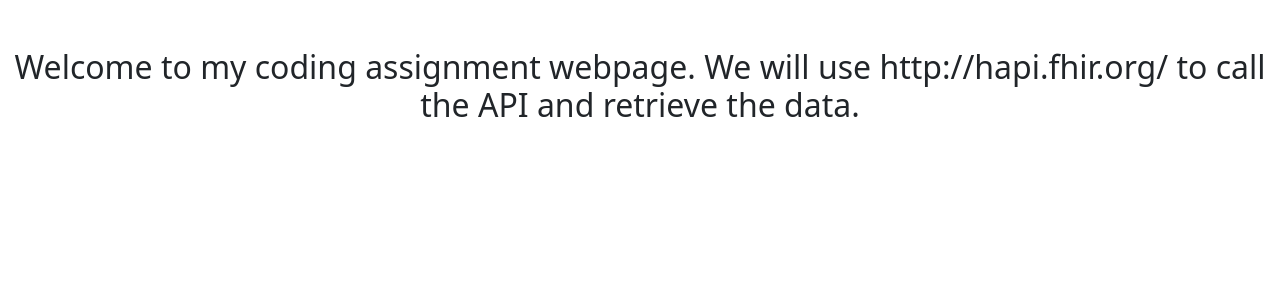
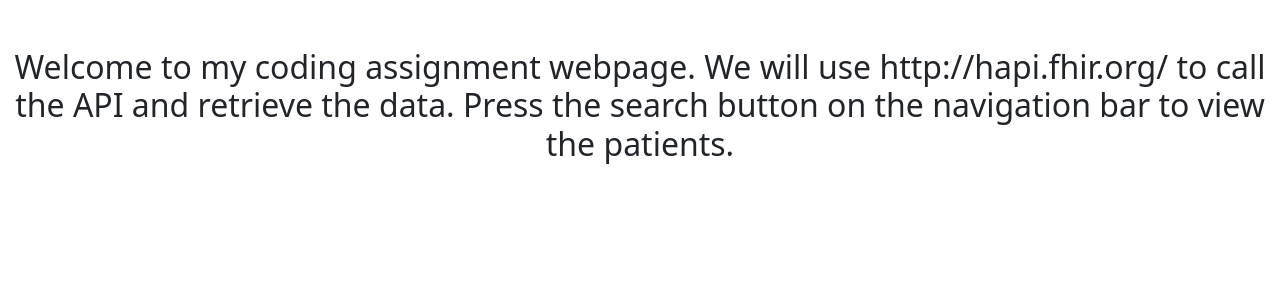
Before and after one commit to cjianyi/webapp, a Flask app: page / in a window 1280 px wide. Shown: the part 56-356 px from the top of the page. Run offline with Flask 2, Linux system fonts and the light colour scheme.

Commit message:
edited home page

```diff
--- a/templates/index.html
+++ b/templates/index.html
@@ -37,7 +37,7 @@
       </style>
       <br >
       <br >
-    <h2> Welcome to my coding assignment webpage. We will use http://hapi.fhir.org/ to call the API and retrieve the data.</h2>
+    <h2> Welcome to my coding assignment webpage. We will use http://hapi.fhir.org/ to call the API and retrieve the data. Press the search button on the navigation bar to view the patients.</h2>
 
   </body>
 </html>
```
